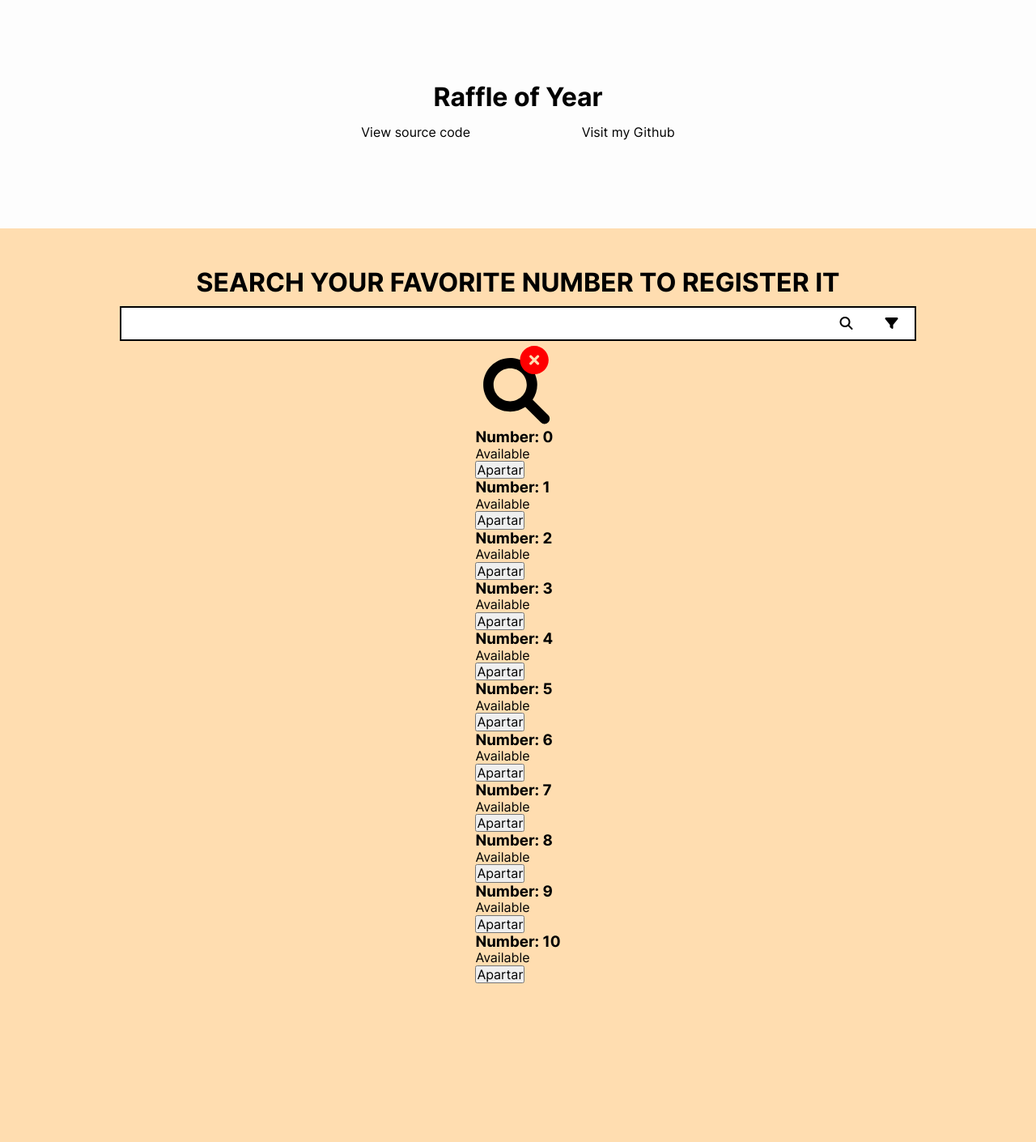
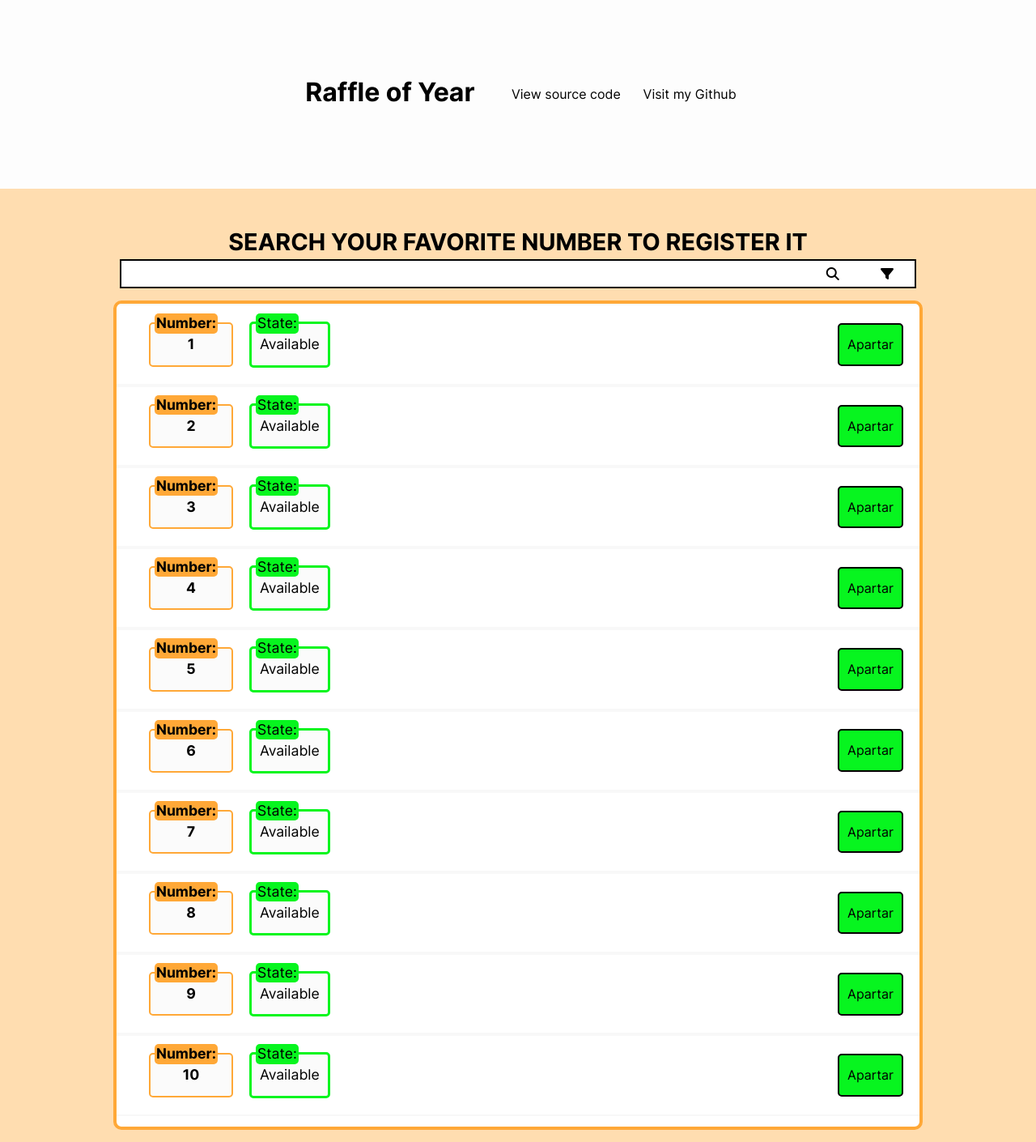
Before and after one commit to BlackBarto/raffle-page, a Node server app: page / in a window 1280 px wide. Shown: the whole page at 81% size. Run offline with Node 20, Linux system fonts and the light colour scheme; data that the repository does not hold is empty; some libraries are stand-ins or nearby versions.

Commit message:
add ejs for security purposes (no now, but in a little bit), change and complete the styles to numbers and general ui on index page, lack add a scroll-infinite system to numbers place

```diff
--- a/package.json
+++ b/package.json
@@ -12,6 +12,7 @@
   "license": "ISC",
   "dependencies": {
     "dotenv": "^16.0.1",
+    "ejs": "^3.1.8",
     "express": "^4.18.1",
     "mongoose": "^6.4.5"
   }
--- /dev/null
+++ b/src/helpers/helpers.js
@@ -0,0 +1,8 @@
+export const validNumer = num => {
+    return !isNaN(num) && parseInt(num) <= 200 && parseInt(num) >= 1 && Number.isInteger(num)
+}
+
+export const isSameDomain = (req, res, next) => {
+    if (req.get("origin") === "http://localhost:4000") next()
+    else res.send("ERES UN HACKER")
+}
--- a/src/index.js
+++ b/src/index.js
@@ -1,5 +1,7 @@
 import express from "express"
-import routes from "./routes/routes.js";
+import { join } from "path"
+import routes from "./routes/pages_routes.js";
+import apiRoutes from "./routes/api_routes.js";
 import { PORT } from "./config.js"
 
 // Initialize the database
@@ -7,6 +9,10 @@ import "./database.js"
 
 // Initialize the server
 const app = express()
+
+// Configure the view engine (ejs)
+app.set("views", "src/views")
+app.set("view engine", "ejs")
 
 // Middleware
 app.use(express.json())
@@ -17,6 +23,7 @@ app.use(express.static("src/public"))
 
 // Routes
 app.use(routes)
+app.use(apiRoutes)
 
 // Listen the port
 app.listen(PORT, () => {
--- a/src/public/css/style.css
+++ b/src/public/css/style.css
@@ -5,6 +5,10 @@
     --alpha-grey: rgba(252,252,252, .7);
     --light-grey: rgb(251,251,251);
     --middle-grey: rgb(248,248,248);
+    --green: rgb(7, 245, 31);
+    --middle-green: rgb(52, 207, 93);
+    --dark-green: rgb(30, 158, 51);
+    --red: rgb(227, 33, 11);
 }
 
 
@@ -24,7 +28,7 @@ html {
 body {
     display: grid;
     grid-template-columns: 1fr;
-    grid-template-rows: minmax(calc(35px + 5rem), 20vh) 80vh;
+    grid-template-rows: minmax(auto, 16.5vh) minmax(auto, 83.5vh);
     grid-template-areas:
     "header"
     "numbers"
@@ -41,10 +45,11 @@ body {
 .header {
     grid-area: header;
     display: flex;
-    flex-direction: column;
+    flex-wrap: wrap;
     align-items: center;
+    align-content: center;
     justify-content: center;
-    gap: 5px 0;
+    gap: 5px 3%;
     background-color: var(--alpha-grey);
 }
 
@@ -56,21 +61,21 @@ body {
 .header__ul {
     display: flex;
     align-items: center;
-    justify-content: space-between;
     gap: 0 5%;
     max-width: 500px;
-    width: 100%;
+    width: max-content;
     list-style: none;
 }
 
 .header__li {
-    flex-grow: 1;
+    width: max-content;
     text-align: center;
 }
 
 .header__li a {
     display: block;
     padding: 5px 5px;
+    width: max-content;
     text-decoration: none;
     color: #000;
     border: 2px solid transparent;
@@ -103,7 +108,6 @@ body {
 
 
 
-
 /*
 
     INICIO DEL NUMBERS (MAIN)
@@ -119,18 +123,18 @@ body {
 .numbers {
     grid-area: numbers;
     position: relative;
-    overflow-y: auto;
-    padding: 3.5vh 2% 0;
+    gap: 15px 0;
+    padding: 3.5vh 2% 15px;
     background-color: var(--second-color);
 }
 
 .numbers__form-container {
+    gap: 5px 0;
     width: 80%;
-    gap: 10px 0;
 }
 
 .numbers__h2 {
-    font-size: 2rem;
+    font-size: 1.8rem;
     text-align: center;
     text-transform: uppercase;
 }
@@ -152,7 +156,7 @@ body {
 .numbers__form input {
     flex-grow: 1;
     width: 50px;
-    padding: 10px;
+    padding: 7px 10px;
     transition: background-color .2s ease-in;
 }
 
@@ -166,7 +170,7 @@ body {
 
 .numbers__form button {
     cursor: pointer;
-    padding: 10px 20px;
+    padding: 7px 2vw;
     color: #000;
     background-color: transparent;
     transition: color .2s linear, background-color .2s ease-in;
@@ -176,6 +180,126 @@ body {
     background-color: var(--three-color);
     color: var(--main-color);
 }
+
+.numbers__section {
+    flex-grow: 1;
+    overflow-y: auto;
+    height: 200px;
+    max-width: 1000px;
+    width: 98%;
+    border-radius: 10px;
+    border: 4px solid var(--main-color);
+    background-color: #fff;
+}
+
+.numbers__number {
+    display: flex;
+    flex-wrap: wrap;
+    align-items: center;
+    justify-content: center;
+    gap: 10px 20px;
+    padding: 30px 10px 20px 15px;
+    border-top: 2px solid var(--middle-grey);
+    border-bottom: 2px solid var(--middle-grey);
+}
+
+.numbers__number:hover {
+    background-color: var(--middle-grey);
+}
+
+.numbers__number-info {
+    flex-grow: 1;
+    display: flex;
+    align-items: center;
+    justify-content: center;
+}
+
+.numbers__h3, .numbers__p {
+    position: relative;
+    font-size: 1.1rem;
+    text-align: center;
+    background-color: var(--light-grey);
+}
+
+.numbers__h3 {
+    width: 6.5rem;
+    padding: 15px 10px;
+    border-radius: 5px;
+    border: 2px solid var(--main-color);
+}
+
+.numbers__h3 span, .numbers__p span {
+    position: absolute;
+    top: -13px;
+    left: 5px;
+    padding: 2px;
+    border-radius: 5px;
+    background-color: var(--green);
+}
+
+.numbers__number.not-available .numbers__p span{
+    background-color: var(--red);
+}
+
+.numbers__h3 span {
+    background-color: var(--main-color);
+}
+
+.numbers__p, .numbers__btn {
+    position: relative;
+    margin-left: 20px;
+    padding: 15px 10px;
+    border-radius: 5px;
+    border: 3px solid var(--green);
+}
+
+.numbers__number.not-available .numbers__p {
+    border-color: var(--red);
+}
+
+.numbers__container-btn {
+    position: relative;
+    overflow: hidden;
+    border-radius: 5px;
+    border: 2px solid #000;
+    background-color: var(--green);
+    transition: border-color .25s linear;
+}
+
+.numbers__number.not-available .numbers__container-btn {
+    background-color: var(--dark-green);
+}
+
+.numbers__btn {
+    z-index: 10;
+    outline: none;
+    cursor: pointer;
+    margin: 0;
+    color: #000;
+    border: none;
+    background-color: transparent;
+    transition: color .25s linear;
+}
+
+.numbers__number.not-available .numbers__btn {
+    cursor: not-allowed;
+}
+
+
+
+
+/*
+
+    INICIO DE LOS EFECTOS DE LA BUSQUEDA (MAIN)
+
+*/
+
+.numbers__no-results {
+    display: none;
+}
+
+
+
 
 
 
@@ -189,8 +313,46 @@ body {
 
 */
 
+@media only screen and (min-width: 400px) {
+
+    .numbers__number {
+	padding: 20px;
+    }
+
+    .numbers__number-info {
+	justify-content: flex-start;
+	padding-left: 20px;
+    }
+}
+
 @media only screen and (min-width: 800px) {
     html {
 	font-size: 16px;
     }
+
+    .numbers__number:not(.not-available) .numbers__container-btn::after {
+        content: "";
+	position: absolute;
+	top: 0;
+	left: 0;
+	right: 0;
+	bottom: 0;
+	height: calc(100% + 50px);
+	width: 200%;
+	background-color: var(--light-grey);
+	transform: rotate(90deg) translate(-50px, -110%);
+	transition: transform .25s linear;
+    }
+
+    .numbers__number:not(.not-available) .numbers__container-btn:hover {
+	border-color: var(--middle-green);
+    }
+
+    .numbers__number:not(.not-available) .numbers__container-btn:hover::after {
+	transform: rotate(0);
+    }
+
+    .numbers__number:not(.not-available) .numbers__container-btn:hover .numbers__btn {
+	color: var(--middle-green);
+    }
 }
--- a/src/public/js/insert_numbers.js
+++ b/src/public/js/insert_numbers.js
@@ -1,24 +1,27 @@
 const numbersPlace = document.getElementById("numbers-place")
 
 export const insertNumbers = ({number, isValid}) => {
-    const numerElement = document.createElement("article")
-    numerElement.classList.add("numbers__number")
-    numerElement.innerHTML = `
-    <div class="numbers__container-info">
-        <h3 class="numbers__h3">Number: ${number}</h3>
-        <p class="numbers__p">${isValid ? "Available" : "Reserved"}</p>
+    const numElement = document.createElement("div")
+    numElement.classList.add("numbers__number")
+    if (!isValid) numElement.classList.add("not-available")
+
+    numElement.innerHTML = `
+    <div class="numbers__number-info">
+        <h3 class="numbers__h3"><span>Number: </span>${number}</h3>
+        <p class="numbers__p"><span>State: </span>${isValid ? "Available" : "Reserved"}</p>
     </div>
-    <button class="numbers__btn">Apartar</button>
+    <div class="numbers__container-btn"><button class="numbers__btn">Apartar</button></div>
     `
 
-    numbersPlace.appendChild(numerElement)
+    numbersPlace.appendChild(numElement)
 }
 
 export const insertDefault = numbers => {
     let insertions = 0
-    for (let i = 0; insertions < 11; i++) {
-	if (numbers.includes(i)) continue
+    for (let i = 1; i <= 10; i++) {
+	let isValid = true
+	if (numbers.includes(i)) isValid = false
 	insertions++
-	insertNumbers({number: i, isValid: true})
+	insertNumbers({number: i, isValid})
     }
 }
--- a/src/public/js/main.js
+++ b/src/public/js/main.js
@@ -2,27 +2,16 @@ import {insertNumbers, insertDefault} from "./insert_numbers.js";
 
 const search = document.getElementById("searcher-input")
 
+// This varliable (numbers) will have the numbers that have already been chosen when the window load
+let numbers = null
+
+// When the window load, insert some numbers that are available to choose
 window.addEventListener("load", async () => {
-    const data = await fetch("/api/getAllNumbers").then(res => res.json())
-    insertDefault(data)
+    // Get all numbers that are currenly choosen
+    numbers = await fetch("/api/getAllNumbers").then(res => res.json())
+    // Execute a function that insert 10 numbers that aren't in the numbers fetched up above
+    insertDefault(numbers)
 })
 
 search.addEventListener("change", ({target: {value}}) => {
-    console.log("Antes del Fetch", value)
-    fetch("/api/findNumbers", {
-        method: "POST",
-        mode: "cors",
-        headers: {
-            "Content-Type": "application/json",
-        },
-        body: JSON.stringify({value: parseInt(value)}),
-    })
-        .then(res => res.json())
-        .then(json => {
-	    console.log("Antes del if", json)
-            if (json.isValidNumber) {
-		console.log("Dentro del if", json)
-		insertNumbers(json)
-	    }
-        })
 })
--- a/src/routes/routes.js
+++ b/src/routes/api_routes.js
@@ -1,6 +1,6 @@
 import { Router } from "express";
 import { isValidRaffleNumber, getAllContestants } from "../database.js";
-import { validNumer } from "../validations/validations.js";
+import { validNumer } from "../helpers/helpers.js";
 const routes = Router()
 
 routes.get("/api/getAllNumbers", async (req, res) => {
--- /dev/null
+++ b/src/routes/pages_routes.js
@@ -0,0 +1,12 @@
+import express from "express"
+import {getAllContestants} from "../database.js"
+import { isSameDomain } from "../helpers/helpers.js"
+const routes = express.Router()
+
+routes.get("/", async (req, res) => {
+    res.render("index", {
+	title: "Raffle of Year"
+    })
+})
+
+export default routes
--- a/src/validations/validations.js
+++ /dev/null
@@ -1,3 +0,0 @@
-export const validNumer = num => {
-    return !isNaN(num) && parseInt(num) <= 200 && parseInt(num) >= 1 && Number.isInteger(num)
-}
--- a/src/public/index.html
+++ b/src/views/index.ejs
@@ -1,7 +1,7 @@
 <!DOCTYPE html>
 <html lang="en">
 <head>
-    <title>Raffle of Year</title>
+    <title><%= title %></title>
     <meta charset="UTF-8">
     <meta name="viewport" content="width=device-width, initial-scale=1.0">
     <link rel="stylesheet" href="/css/normalize.css">
```
Also changed, not shown: 1 other file.
